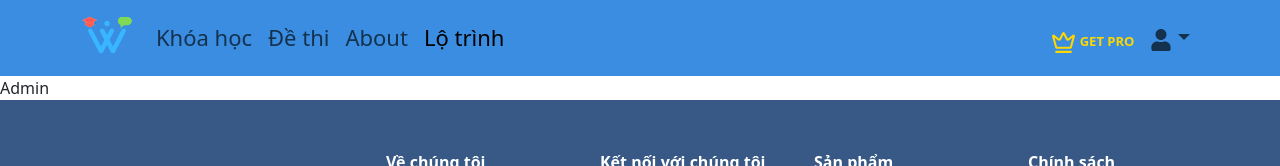
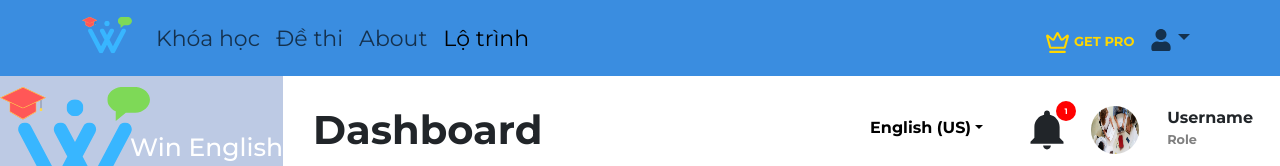
Before and after one commit to DatHuynhCoder/win_english_website, a React (Create React App) app: page /admin in a window 1280 px wide. Shown: the top 166 px of the page. Built offline with nearby package versions, Linux system fonts and the light colour scheme.

Commit message:
modified lai code

```diff
--- a/package.json
+++ b/package.json
@@ -1,5 +1,5 @@
 {
-  "name": "tour_king_website",
+  "name": "win_english_website",
   "version": "0.1.0",
   "private": true,
   "dependencies": {
--- a/src/index.js
+++ b/src/index.js
@@ -3,8 +3,8 @@ import ReactDOM from 'react-dom/client';
 
 import App from './App';
 import Home from './pages/home/Home'
-import Login from './pages/Login'
-import Admin from './pages/Admin'
+import Login from './pages/SigninSignup/Login'
+import Admin from './pages/Admin/AdminPage'
 import About from './pages/about/About'
 import ErrorRoutes from './pages/ErrorRoutes';
 import User from './pages/User'
--- a/src/pages/Admin.jsx
+++ /dev/null
@@ -1,7 +0,0 @@
-import React from 'react'
-
-export default function Admin() {
-  return (
-    <div>Admin</div>
-  )
-}
```
Also changed, not shown: src/pages/Signup.jsx (deleted, +0 -7 lines), 1 other file (tests, documents, lock files or other folders).
